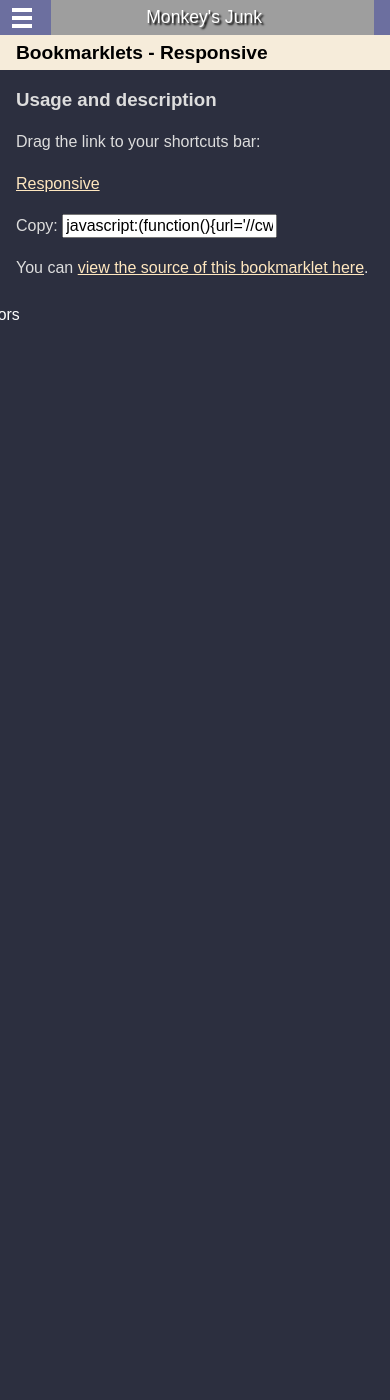
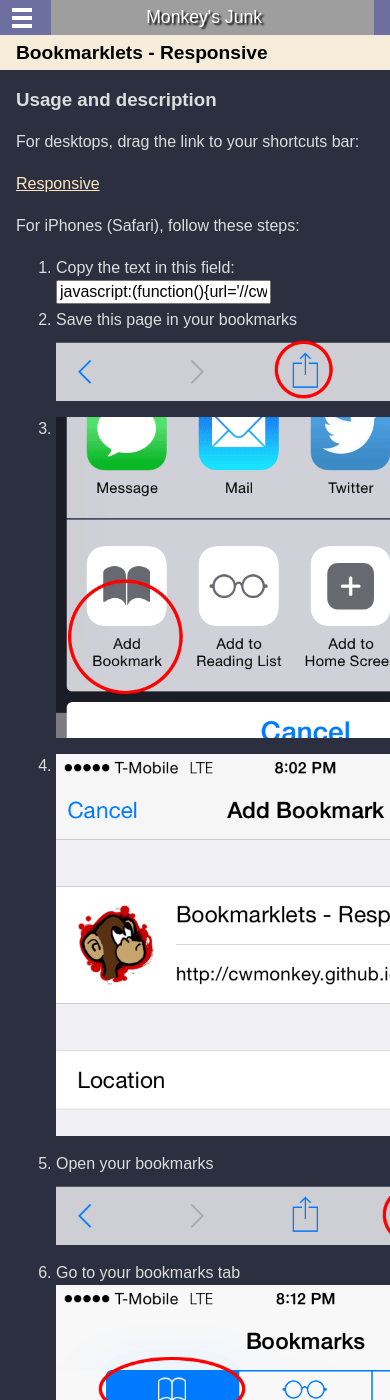
Before and after one commit to cwmonkey/cwmonkey.github.io, a Jekyll site: the page built from bookmarklets/responsive/index.html, in a window 390 px wide and 1400 px high. Built offline with Jekyll 4.4.1, drawn with Linux system fonts in a browser that asks for light colours; nearby versions of some CDN libraries; some web fonts are replaced; Markdown is read by kramdown in place of the engine named in the settings; some of the changed text lies outside the part shown; grey boxes are pictures that could not be loaded.

Commit message:
Fixing nav width. Adding instructions for responsive bookmarklet

```diff
--- a/bookmarklets/responsive/index.html
+++ b/bookmarklets/responsive/index.html
@@ -3,11 +3,11 @@
 title: Bookmarklets - Responsive
 ---
 
-<section class="usage cms">
+<section class="usage cms page_responsive">
 	<h3>Usage and description</h3>
 
 	<p>
-		Drag the link to your shortcuts bar:
+		For desktops, drag the link to your shortcuts bar:
 	</p>
 
 	<p>
@@ -15,10 +15,56 @@
 	</p>
 
 	<p>
-		Copy: <input type="text" value="javascript:(function(){url='//{{ site.domain }}/bookmarklets/responsive/bookmarklet.js';document.body.appendChild(document.createElement('script')).src=url+'?'+new Date().getTime();})();">
+		For iPhones (Safari), follow these steps:
 	</p>
 
+	<ol>
+		<li>
+			Copy the text in this field:
+			<input type="text" value="javascript:(function(){url='//{{ site.domain }}/bookmarklets/responsive/bookmarklet.js';document.body.appendChild(document.createElement('script')).src=url+'?'+new Date().getTime();})();">
+		</li>
+		<li>
+			Save this page in your bookmarks
+			<img src="/images/responsive/IMG_0026.PNG">
+		</li>
+		<li>
+			<img src="/images/responsive/IMG_0027.PNG">
+		</li>
+		<li>
+			<img src="/images/responsive/IMG_0028.PNG">
+		</li>
+		<li>
+			Open your bookmarks
+			<img src="/images/responsive/IMG_0026-2.png">
+		</li>
+		<li>
+			Go to your bookmarks tab
+			<img src="/images/responsive/IMG_0029.PNG">
+		</li>
+		<li>
+			Edit your bookmarks
+			<img src="/images/responsive/IMG_0029-2.png">
+		</li>
+		<li>
+			Click the bookmark you made earlier
+			<img src="/images/responsive/IMG_0022.PNG">
+		</li>
+		<li>
+			Paste the code you copied above
+			<img src="/images/responsive/IMG_0023.PNG">
+			And save
+		</li>
+		<li>
+			When you go to a page like this, just open your bookmarks and click your bookmarklet
+			<img src="/images/responsive/IMG_0024.PNG">
+		</li>
+		<li>
+			And it will (hopefully) be easier to read
+			<img src="/images/responsive/IMG_0025.PNG">
+		</li>
+	</ol>
+
 	<p>
-		You can <a href="https://github.com/cwmonkey/cwmonkey.github.io/blob/master/bookmarklets/responsive/resposnive.js">view the source of this bookmarklet here</a>.
+		You can <a href="https://github.com/cwmonkey/cwmonkey.github.io/blob/master/bookmarklets/responsive/responsive.js">view the source of this bookmarklet here</a>.
 	</p>
 </section>
```
Also changed, not shown: css/style.css (+16 -11 lines), css/stylesheets-minify.css, images/responsive/IMG_0022.PNG (added), images/responsive/IMG_0023.PNG (added), images/responsive/IMG_0024.PNG (added), images/responsive/IMG_0025.PNG (added), images/responsive/IMG_0026-2.png (added), images/responsive/IMG_0026.PNG (added), images/responsive/IMG_0027.PNG (added), images/responsive/IMG_0028.PNG (added), images/responsive/IMG_0029-2.png (added), images/responsive/IMG_0029.PNG (added).
